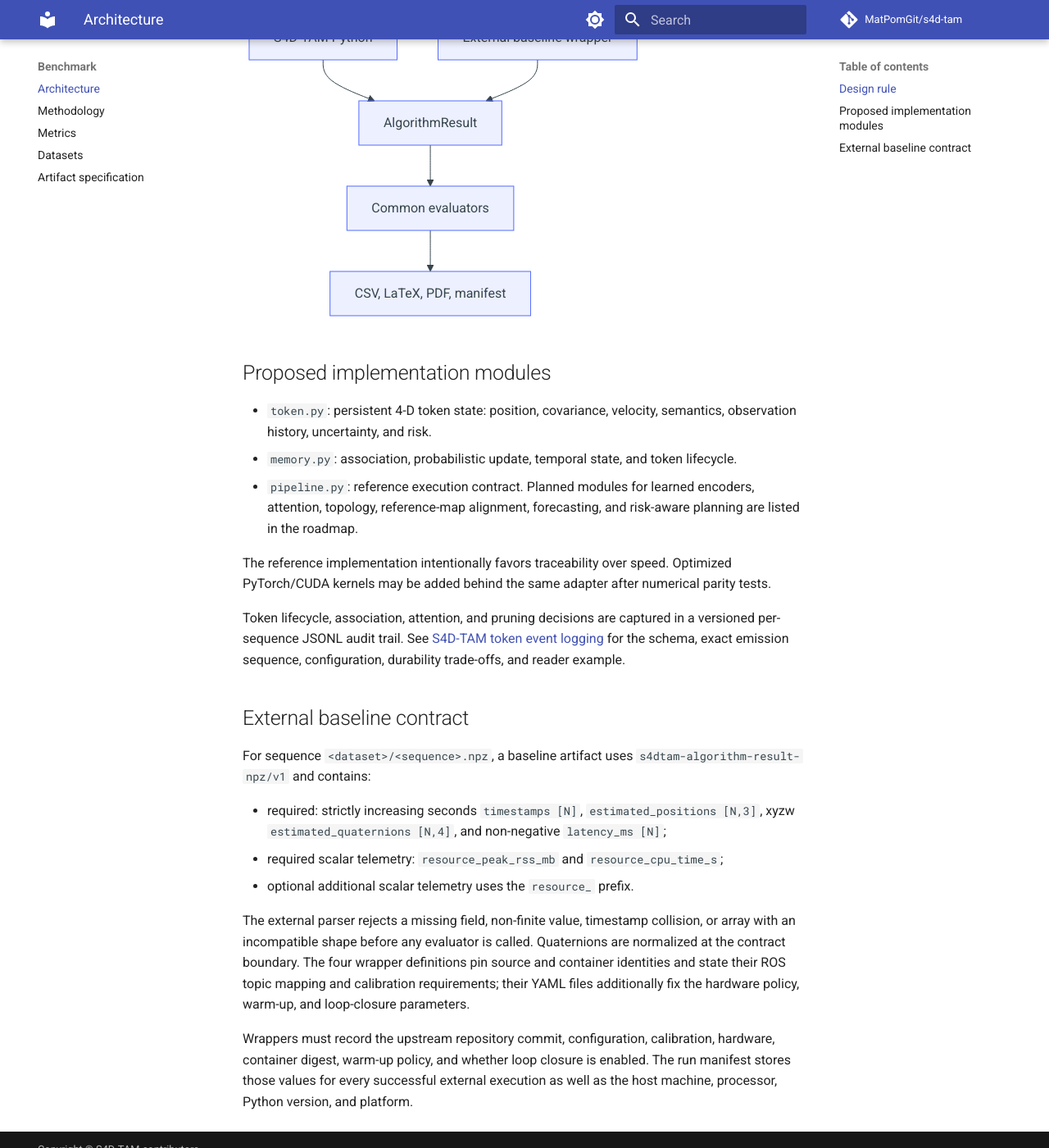
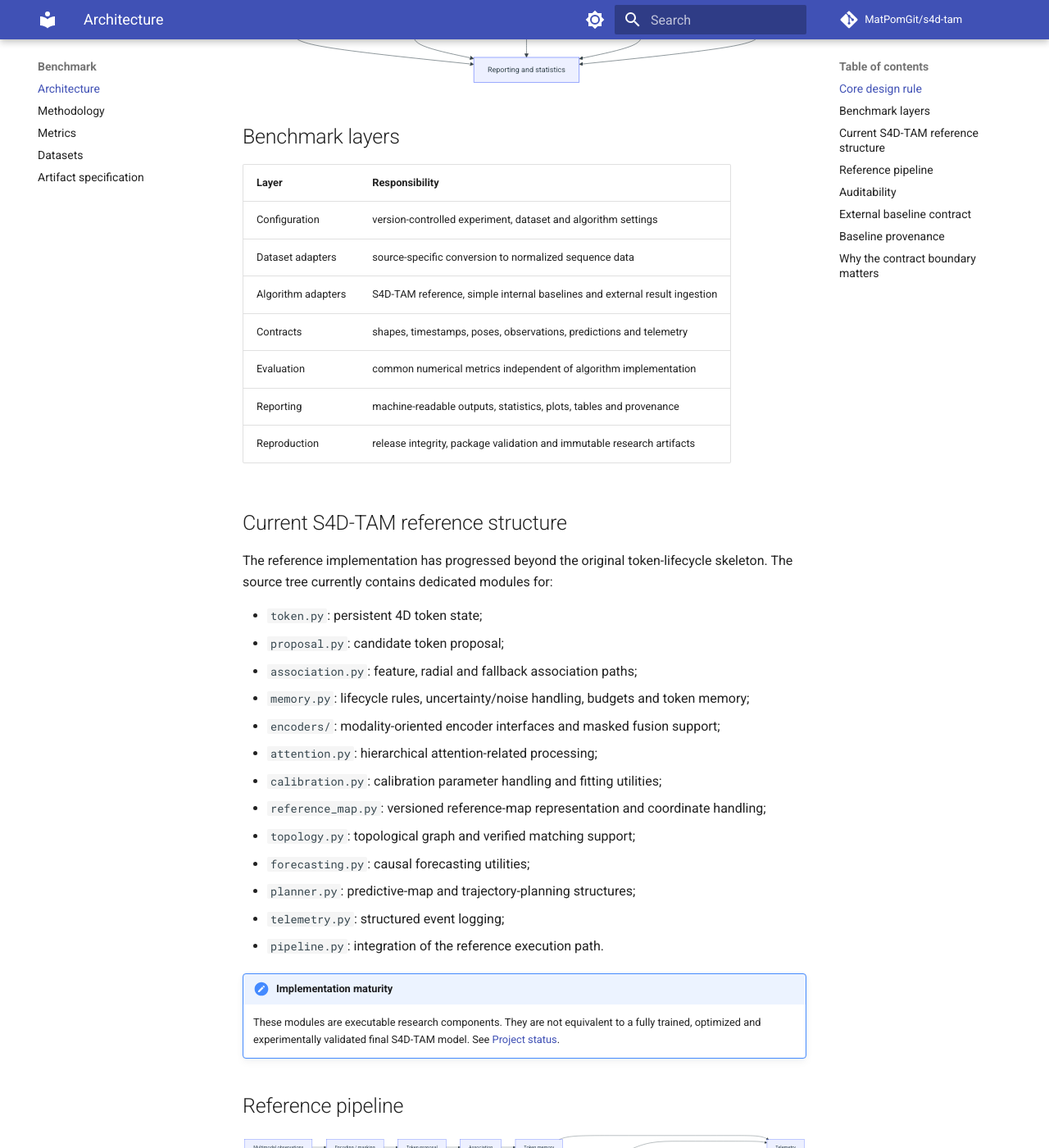
Before and after one commit to MatPomGit/s4d-tam, an MkDocs documentation site: the page built from docs/architecture.md, in a window 1280 px wide and 1400 px high, scrolled down 698 px. Shown: the whole window at 82% size. Built offline with MkDocs 1.6.1 and Material for MkDocs 9.7.7, drawn with Linux system fonts in a browser that asks for light colours; comment, search, counter and statistics services are not loaded; some of the changed text lies outside the part shown.

Commit message:
docs: update architecture to current implementation

````diff
--- a/docs/architecture.md
+++ b/docs/architecture.md
@@ -1,57 +1,121 @@
 # Architecture
 
-## Design rule
+## Core design rule
 
-Every dataset is converted once into `SequenceData`. Every algorithm returns an
-`AlgorithmResult`. All metrics consume only these two contracts. Consequently, no baseline
-receives a different evaluator and no method-specific post-processing can alter the primary
-comparison unnoticed.
+Every dataset is converted to the same `SequenceData` contract. Every algorithm returns the same `AlgorithmResult` contract. Metric evaluators consume only these normalized objects.
+
+This is the benchmark's main comparability guarantee: a baseline cannot receive a different evaluator or hidden method-specific post-processing without changing an explicit contract.
 
 ```mermaid
 flowchart TD
     A[Vendor dataset] --> B[Dataset adapter]
     B --> C[SequenceData]
-    C --> D[S4D-TAM Python]
-    C --> E[External baseline wrapper]
+    C --> D[S4D-TAM reference]
+    C --> E[External baseline adapter]
     D --> F[AlgorithmResult]
     E --> F
-    F --> G[Common evaluators]
-    G --> H[CSV, LaTeX, PDF, manifest]
+    F --> G[Localization evaluator]
+    F --> H[Semantic evaluator]
+    F --> I[Forecast evaluator]
+    F --> J[Navigation evaluator]
+    F --> K[Efficiency evaluator]
+    G --> L[Reporting and statistics]
+    H --> L
+    I --> L
+    J --> L
+    K --> L
 ```
 
-## Proposed implementation modules
+## Benchmark layers
 
-- `token.py`: persistent 4-D token state: position, covariance, velocity, semantics,
-  observation history, uncertainty, and risk.
-- `memory.py`: association, probabilistic update, temporal state, and token lifecycle.
-- `pipeline.py`: reference execution contract. Planned modules for learned encoders,
-  attention, topology, reference-map alignment, forecasting, and risk-aware planning are
-  listed in the roadmap.
+| Layer | Responsibility |
+| --- | --- |
+| Configuration | version-controlled experiment, dataset and algorithm settings |
+| Dataset adapters | source-specific conversion to normalized sequence data |
+| Algorithm adapters | S4D-TAM reference, simple internal baselines and external result ingestion |
+| Contracts | shapes, timestamps, poses, observations, predictions and telemetry |
+| Evaluation | common numerical metrics independent of algorithm implementation |
+| Reporting | machine-readable outputs, statistics, plots, tables and provenance |
+| Reproduction | release integrity, package validation and immutable research artifacts |
 
-The reference implementation intentionally favors traceability over speed. Optimized
-PyTorch/CUDA kernels may be added behind the same adapter after numerical parity tests.
+## Current S4D-TAM reference structure
 
-Token lifecycle, association, attention, and pruning decisions are captured in a versioned
-per-sequence JSONL audit trail. See [S4D-TAM token event logging](token-event-logging.md) for
-the schema, exact emission sequence, configuration, durability trade-offs, and reader example.
+The reference implementation has progressed beyond the original token-lifecycle skeleton. The source tree currently contains dedicated modules for:
+
+- `token.py`: persistent 4D token state;
+- `proposal.py`: candidate token proposal;
+- `association.py`: feature, radial and fallback association paths;
+- `memory.py`: lifecycle rules, uncertainty/noise handling, budgets and token memory;
+- `encoders/`: modality-oriented encoder interfaces and masked fusion support;
+- `attention.py`: hierarchical attention-related processing;
+- `calibration.py`: calibration parameter handling and fitting utilities;
+- `reference_map.py`: versioned reference-map representation and coordinate handling;
+- `topology.py`: topological graph and verified matching support;
+- `forecasting.py`: causal forecasting utilities;
+- `planner.py`: predictive-map and trajectory-planning structures;
+- `telemetry.py`: structured event logging;
+- `pipeline.py`: integration of the reference execution path.
+
+!!! note "Implementation maturity"
+    These modules are executable research components. They are not equivalent to a fully trained, optimized and experimentally validated final S4D-TAM model. See [Project status](project-status.md).
+
+## Reference pipeline
+
+```mermaid
+flowchart LR
+    A[Multimodal observations] --> B[Encoding / masking]
+    B --> C[Token proposal]
+    C --> D[Association]
+    D --> E[Token memory]
+    E --> F[Attention / state update]
+    F --> G[Map / topology]
+    F --> H[Forecasting]
+    G --> I[Planning]
+    H --> I
+    E --> J[Telemetry]
+    F --> J
+    I --> J
+```
+
+The Python implementation favors traceability and numerical inspection over throughput. Optimized PyTorch/CUDA implementations can be introduced behind the same algorithm contract once numerical parity is demonstrated.
+
+## Auditability
+
+Token lifecycle, association, attention-related decisions and pruning events can be captured in a versioned per-sequence JSONL audit trail. See [Token event logging](token-event-logging.md) for schema and durability details.
+
+A run manifest additionally records environment and provenance information needed to distinguish algorithm effects from experimental drift.
 
 ## External baseline contract
 
-For sequence `<dataset>/<sequence>.npz`, a baseline artifact uses
-`s4dtam-algorithm-result-npz/v1` and contains:
+For sequence `<dataset>/<sequence>.npz`, an external baseline artifact uses `s4dtam-algorithm-result-npz/v1`.
 
-- required: strictly increasing seconds `timestamps [N]`, `estimated_positions [N,3]`,
-  xyzw `estimated_quaternions [N,4]`, and non-negative `latency_ms [N]`;
-- required scalar telemetry: `resource_peak_rss_mb` and `resource_cpu_time_s`;
-- optional additional scalar telemetry uses the `resource_` prefix.
+Required arrays include:
 
-The external parser rejects a missing field, non-finite value, timestamp collision, or array
-with an incompatible shape before any evaluator is called. Quaternions are normalized at the
-contract boundary. The four wrapper definitions pin source and container identities and state
-their ROS topic mapping and calibration requirements; their YAML files additionally fix the
-hardware policy, warm-up, and loop-closure parameters.
+- `timestamps [N]`, strictly increasing and expressed in seconds;
+- `estimated_positions [N,3]`;
+- `estimated_quaternions [N,4]` in xyzw order;
+- `latency_ms [N]`, non-negative.
 
-Wrappers must record the upstream repository commit, configuration, calibration, hardware,
-container digest, warm-up policy, and whether loop closure is enabled.
-The run manifest stores those values for every successful external execution as well as the
-host machine, processor, Python version, and platform.
+Required scalar telemetry includes `resource_peak_rss_mb` and `resource_cpu_time_s`. Additional scalar telemetry uses the `resource_` prefix.
+
+The parser rejects missing fields, incompatible shapes, non-finite values and timestamp collisions before evaluation. Quaternions are normalized at the contract boundary.
+
+## Baseline provenance
+
+External wrappers should record:
+
+- upstream repository and exact commit;
+- configuration and calibration identity;
+- container or environment identity;
+- hardware policy;
+- warm-up policy;
+- loop-closure policy where applicable;
+- ROS topic mapping for ROS-based systems.
+
+This metadata is stored with successful runs so that numerical results remain traceable to the exact baseline configuration.
+
+## Why the contract boundary matters
+
+The normalized boundary decouples evaluation from implementation language and middleware. S4D-TAM can remain Python-native while ORB-SLAM3, VINS-Mono, FAST-LIO2 or LIO-SAM can execute in C++/ROS environments. Comparison begins only after both paths produce the same result schema.
+
+For the file-level artifact schema, see [Artifact specification](artifact-specification.md).
````
